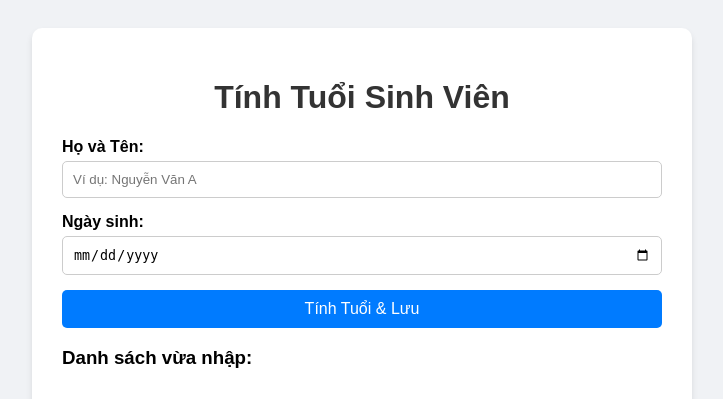
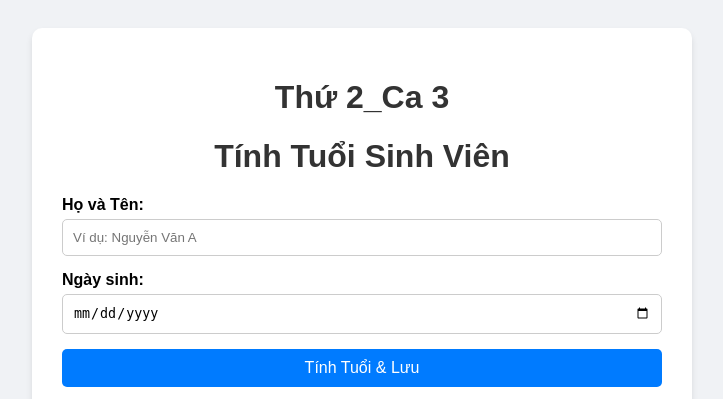
Before and after one commit to bapp234/php-project, a PHP site: page / in a window 1280 px wide. Shown: the top 399 px of the page, without its empty margins (278-1001 px from the left). Run offline with PHP 8.4, Linux system fonts and the light colour scheme; data that the repository does not hold is empty.

Commit message:
update moi nhat them Thu 2 ca 3

```diff
--- a/index.php
+++ b/index.php
@@ -23,6 +23,7 @@
 <body>
 
 <div class="container">
+    <h1>Thứ 2_Ca 3</h1>
     <h1>Tính Tuổi Sinh Viên</h1>
 
     <div class="form-group">
```
